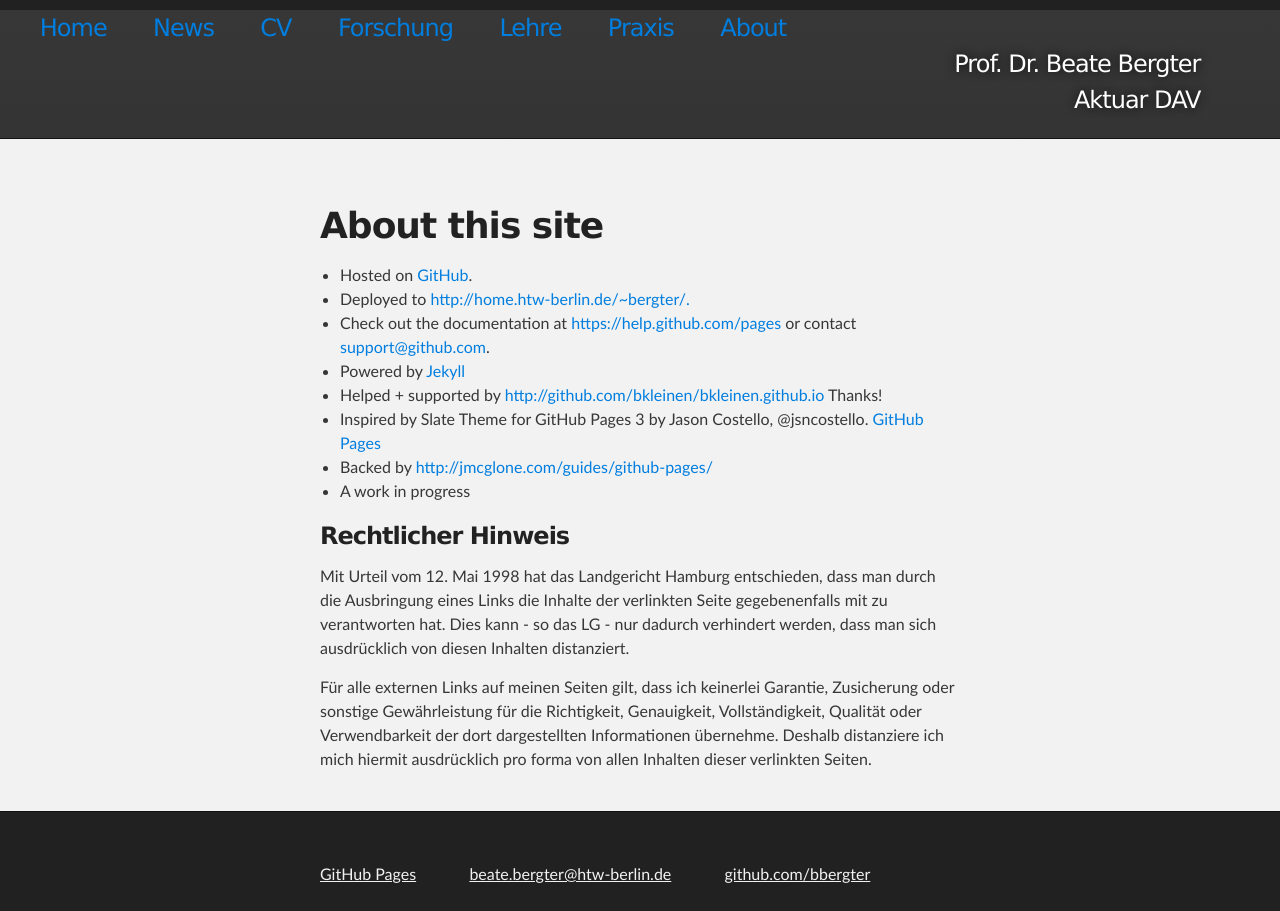
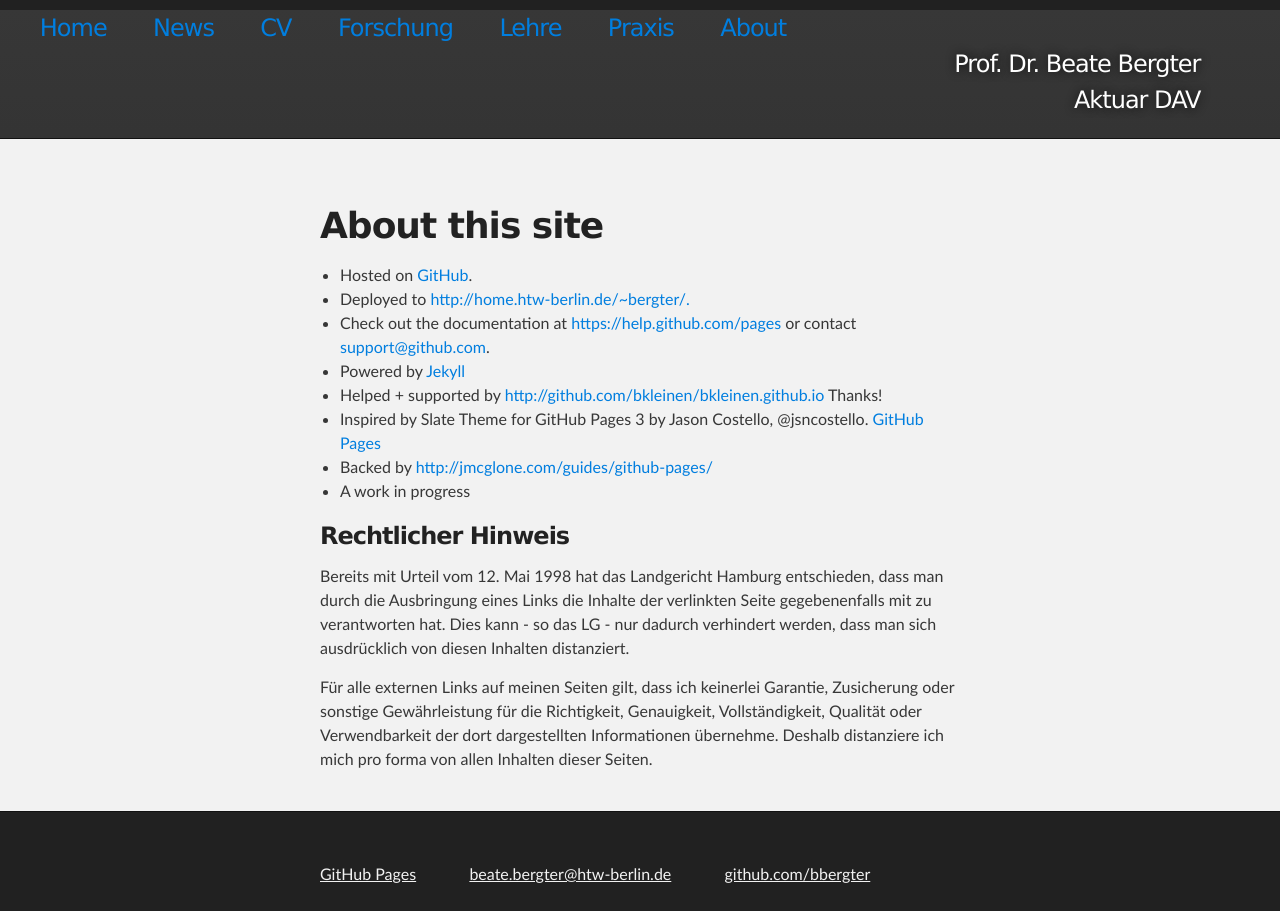
Before and after one commit to bbergter/bbergter, a Jekyll site: the page built from about/index.html, in a window 1280 px wide. Built offline with Jekyll 4.4.1, drawn with Linux system fonts in a browser that asks for light colours.

Commit message:
Update index.html

```diff
--- a/about/index.html
+++ b/about/index.html
@@ -26,9 +26,9 @@ about: active
 Rechtlicher Hinweis</h3>
 
 <p>
-Mit Urteil vom 12. Mai 1998 hat das Landgericht Hamburg entschieden, dass man durch die Ausbringung eines Links die Inhalte der verlinkten Seite gegebenenfalls mit zu verantworten hat. Dies kann - so das LG - nur dadurch verhindert werden, dass man sich ausdrücklich von diesen Inhalten distanziert. </p>
+Bereits mit Urteil vom 12. Mai 1998 hat das Landgericht Hamburg entschieden, dass man durch die Ausbringung eines Links die Inhalte der verlinkten Seite gegebenenfalls mit zu verantworten hat. Dies kann - so das LG - nur dadurch verhindert werden, dass man sich ausdrücklich von diesen Inhalten distanziert. </p>
 
-<p>Für alle externen Links auf meinen Seiten gilt, dass ich keinerlei Garantie, Zusicherung oder sonstige Gewährleistung für die Richtigkeit, Genauigkeit, Vollständigkeit, Qualität oder Verwendbarkeit der dort dargestellten Informationen übernehme.  Deshalb distanziere ich mich hiermit ausdrücklich pro forma von allen Inhalten dieser verlinkten Seiten.
+<p>Für alle externen Links auf meinen Seiten gilt, dass ich keinerlei Garantie, Zusicherung oder sonstige Gewährleistung für die Richtigkeit, Genauigkeit, Vollständigkeit, Qualität oder Verwendbarkeit der dort dargestellten Informationen übernehme.  Deshalb distanziere ich mich pro forma von allen Inhalten dieser Seiten.
 </p>
 
 
```
